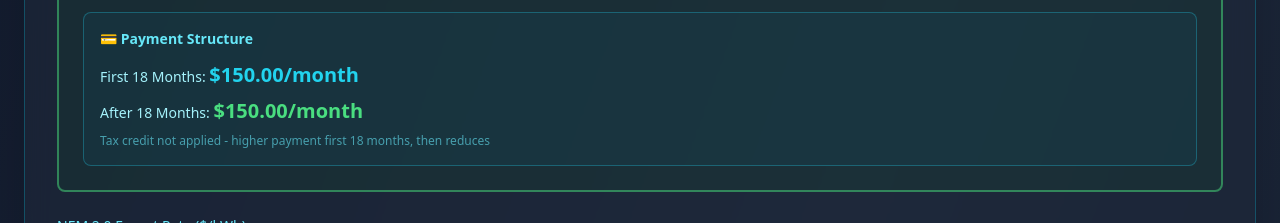
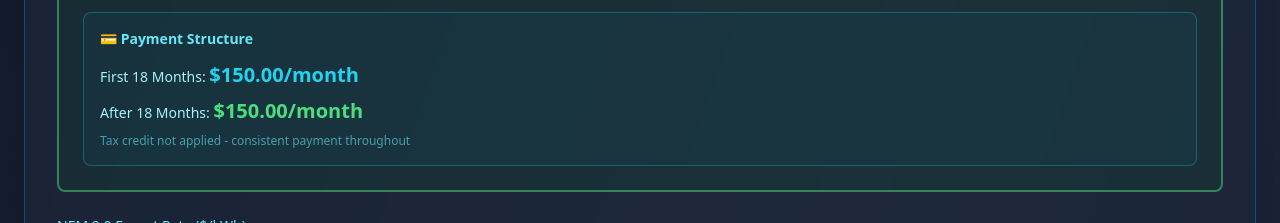
Before and after one commit to dgwest17/solarhealth, a React (Vite) app: page / in a window 1280 px wide. Shown: the part 1000-1223 px from the top of the page. Built offline with nearby package versions, Linux system fonts and the light colour scheme.

Commit message:
Update InputSection.jsx

```diff
--- a/src/components/InputSection.jsx
+++ b/src/components/InputSection.jsx
@@ -481,8 +481,8 @@ const InputSection = ({
               )}
               <p className="text-xs text-cyan-300/60 mt-2">
                 {inputs.appliedToLoan
-                  ? 'Tax credit applied to principal - consistent lower payment'
-                  : 'Tax credit not applied - higher payment first 18 months, then reduces'}
+                  ? 'Tax credit applied - same first 18 months, then reduces'
+                  : 'Tax credit not applied - consistent payment throughout'}
               </p>
             </div>
           </div>
```
